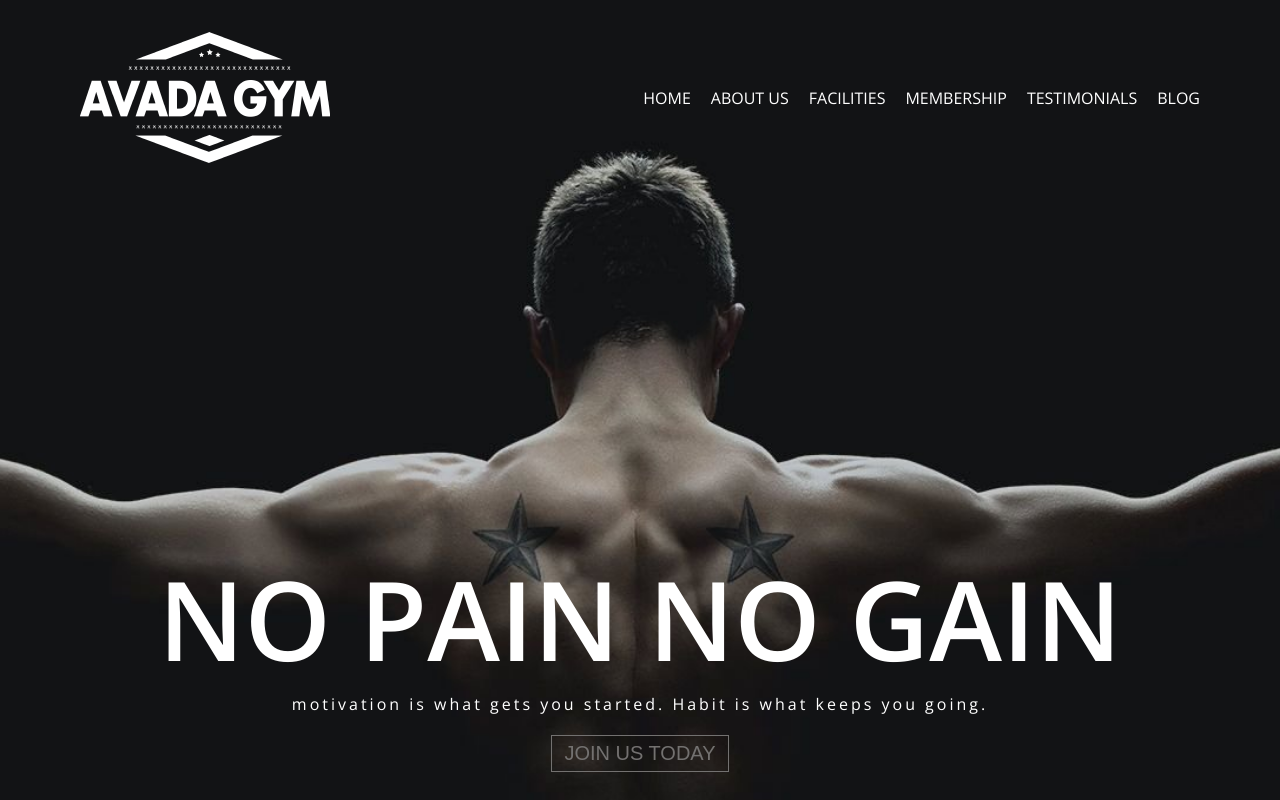
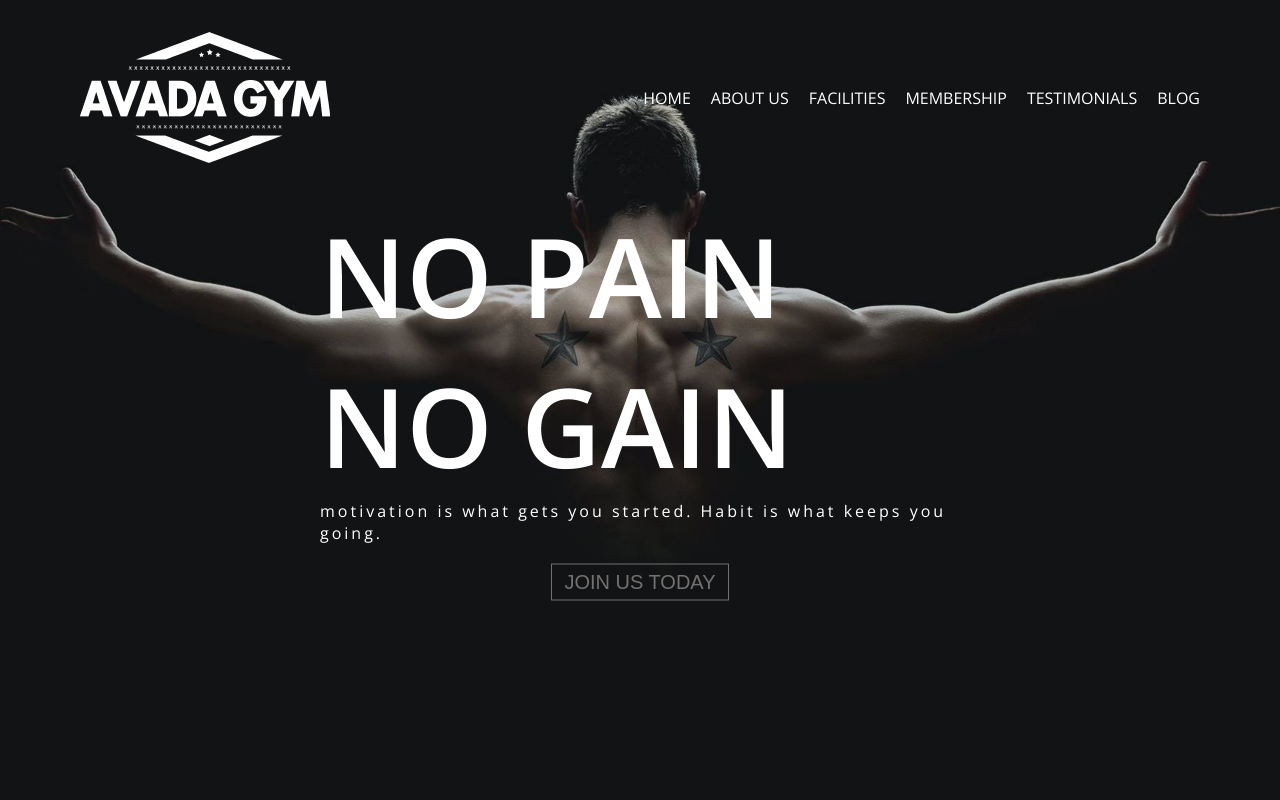
Before and after one commit to Giovannirighini2000/-proj-html-vuejs, a Vue app: page / in a window 1280 px wide. Shown: the top 800 px of the page. Built offline with nearby package versions, Linux system fonts and the light colour scheme.

Commit message:
feat added components and edit header

```diff
--- a/src/App.vue
+++ b/src/App.vue
@@ -8,6 +8,9 @@ import AppFiveMain from './components/AppFiveMain.vue'
 import AppMidle from './components/AppMidleJumbo.vue'
 import AppCardFrist from './components/AppCardFrist.vue'
 import AppCardSecond from './components/AppCardSecond.vue'
+import AppFristFooter from './components/AppFristFooter.vue'
+import AppSecondFooter from './components/AppSecondFooter.vue'
+import AppLastFooter from './components/AppLastFooter.vue'
 
 
 
@@ -22,6 +25,9 @@ export default {
     AppMidle,
     AppCardFrist,
     AppCardSecond,
+    AppFristFooter,
+    AppSecondFooter,
+    AppLastFooter,
   },
 
 
@@ -37,7 +43,10 @@ export default {
   <AppFiveMain />
   <AppMidle />
   <AppCardFrist />
-  <AppCardSecond/>
+  <AppCardSecond />
+  <AppFristFooter />
+  <AppSecondFooter />
+  <AppLastFooter />
 </template>
 
 <style lang="scss">
--- /dev/null
+++ b/src/components/AppFristFooter.vue
@@ -0,0 +1,14 @@
+<template>
+    <div class="back-ground-img">
+
+    </div>
+</template>
+<style lang="scss" scoped>
+.back-ground-img {
+    background-image: url('/images/home-parallax.jpg');
+    height: 200px;
+    background-size: cover;
+    background-repeat: no-repeat;
+    background-position: top;
+}
+</style>
--- /dev/null
+++ b/src/components/AppLastFooter.vue
@@ -0,0 +1 @@
+<template></template>
--- a/src/components/AppMainHeader.vue
+++ b/src/components/AppMainHeader.vue
@@ -44,7 +44,8 @@ export default {
                 <Appheader v-for="(nav, i) in pageNav" :key="i" :page="nav.page" />
             </ul>
         </div>
-        <div class="flex title margin-top-title">
+        <div class="flex position">
+            <div class="flex title ">
                 <h1 class="up-size title-hero">
                     no pain no gain
                 </h1>
@@ -61,6 +62,8 @@ export default {
             </div>
 
         </div>
+
+    </div>
 </template>
 
 
@@ -72,14 +75,24 @@ export default {
 }
 
 .back-ground {
-
+    position: relative;
     background-image: url('/images/home-banner.jpg');
     background-repeat: no-repeat;
     background-size: cover;
     background-position: center;
+    height: 100vh;
+}
 
+.position {
+    position: absolute;
+    top: 50%;
+    left: 50%;
+    transform: translate(-50%, -50%);
+    display: flex;
+    flex-direction: column;
+    align-items: center;
+}
 
-}
 
 .center {
     align-items: center;
@@ -100,9 +113,7 @@ export default {
     flex-direction: row;
 }
 
-.margin-top-title {
-    margin-top: 380px;
-}
+
 
 .title-hero {
     font-weight: 900;
@@ -127,6 +138,5 @@ export default {
 
 .margin-button {
     margin-top: 20px;
-    padding-bottom: 500px;
 }
 </style>
--- /dev/null
+++ b/src/components/AppSecondFooter.vue
@@ -0,0 +1 @@
+<template></template>
```
Lines whose indentation alone changed are shown as unchanged.
